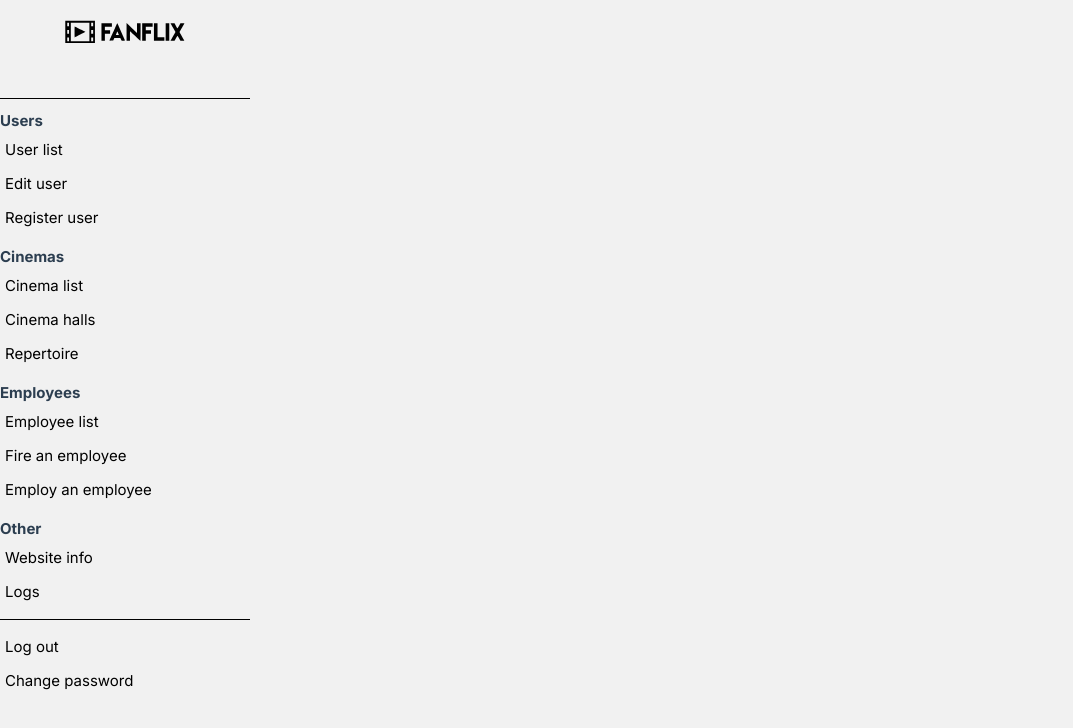
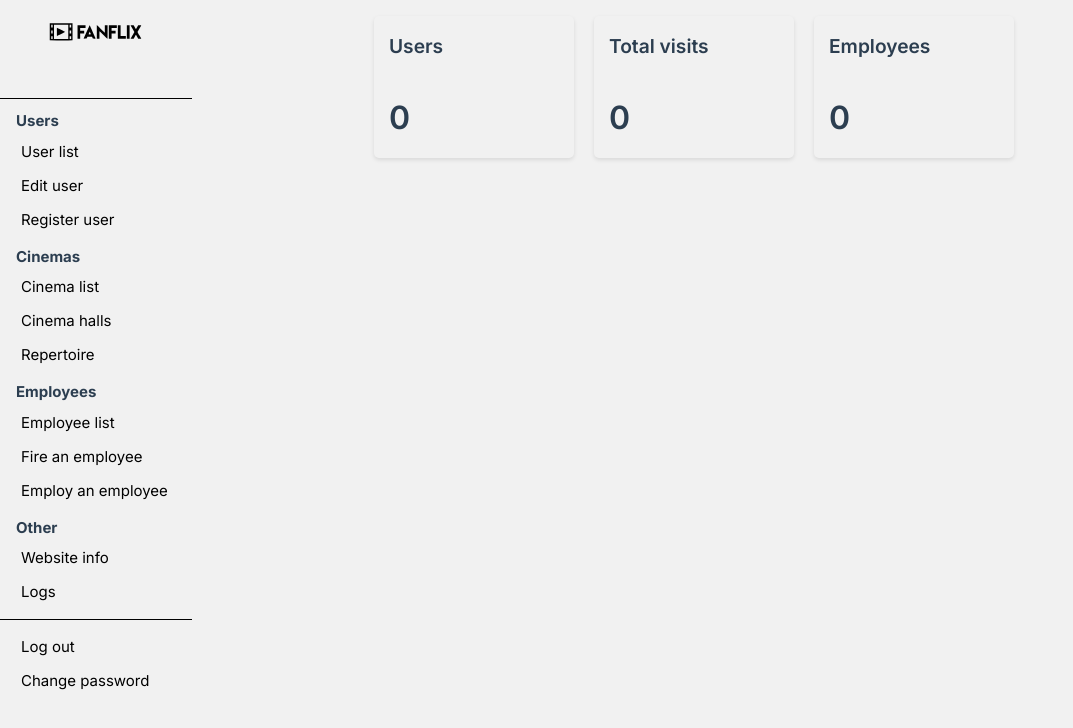
Before and after one commit to OlexTix/FanFlix, a Vue app: page /admin-panel in a window 1280 px wide. Shown: the top 728 px of the page, without its empty margins (0-1073 px from the left). Built offline with nearby package versions, Linux system fonts and the light colour scheme.

Commit message:
WIP- added new elements to AdminPanelView, small adjustments to Login and Navbar. New DashBoardChart component for AdminPanel

```diff
--- a/src/components/AdminPanelSideMenu.vue
+++ b/src/components/AdminPanelSideMenu.vue
@@ -39,7 +39,8 @@
 
 <style>
 .sidemenu {
-    width: 250px;
+  width: 15%;
+  float: left;
 }
 
 .logo {
@@ -56,15 +57,17 @@
 }
 
 .options {
-    margin-bottom: 10px;
+  margin-bottom: 1vh;
+  margin-left: 2vh;
 }
 
 .category {
-    margin-bottom: 10px;
+  margin-bottom: 1vh;
 }
 
 .title {
   font-weight: bold;
+  margin-bottom: 0.2vh;
 }
 
 .option {
@@ -83,3 +86,8 @@
   -webkit-filter: var(--color-logo);
 }
 </style>
+
+<script>
+import Dropdown from 'primevue/dropdown';
+
+</script>
--- /dev/null
+++ b/src/components/DashboardChart.vue
@@ -0,0 +1,121 @@
+<template>
+  <div class="dashboard">
+    <div class="dashboard-tiles">
+      <div class="dashboard-tile">
+        <div class="dashboard-tile-header">
+          <h3 class="dashboard-tile-title">Users</h3>
+        </div>
+        <div class="dashboard-tile-body">
+          <p class="dashboard-tile-info">{{ userCount }}</p>
+        </div>
+      </div>
+      <div class="dashboard-tile">
+        <div class="dashboard-tile-header">
+          <h3 class="dashboard-tile-title">Total visits</h3>
+        </div>
+        <div class="dashboard-tile-body">
+          <p class="dashboard-tile-info">{{ totalVisits }}</p>
+        </div>
+      </div>
+      <div class="dashboard-tile">
+        <div class="dashboard-tile-header">
+          <h3 class="dashboard-tile-title">Employees</h3>
+        </div>
+        <div class="dashboard-tile-body">
+          <p class="dashboard-tile-info">{{ employeeCount }}</p>
+        </div>
+      </div>
+    </div>
+    <div class="dashboard-charts">
+      <div class="dashboard-chart">
+        <!-- Placeholder for line chart 1 -->
+      </div>
+      <div class="dashboard-chart">
+        <!-- Placeholder for line chart 2 -->
+      </div>
+      <div class="dashboard-chart">
+        <!-- Placeholder for line chart 3 -->
+      </div>
+    </div>
+  </div>
+</template>
+
+<script>
+export default {
+  data() {
+    return {
+      userCount: 0,
+      totalVisits: 0,
+      employeeCount: 0
+    };
+  },
+  mounted() {
+    // Call API to get data for userCount, totalVisits, and employeeCount
+    // Set data properties with API response
+  }
+};
+</script>
+
+<style scoped>
+.dashboard {
+  display: flex;
+  flex-direction: column;
+  align-items: center;
+  margin-top: 2vh;
+  justify-content: flex-start;
+  width: 80%;
+  float: left;
+}
+
+.dashboard-tiles {
+  display: flex;
+  flex-wrap: wrap;
+  justify-content: center;
+}
+
+.dashboard-tile {
+  background-color: var(--color-logo);
+  box-shadow: 0px 2px 4px rgba(0, 0, 0, 0.1);
+  border-radius: 5px;
+  margin-right: 20px;
+  margin-bottom: 20px;
+  min-width: 200px;
+}
+
+.dashboard-tile-header {
+  background-color: var(--color-logo);
+  padding: 15px;
+  border-radius: 5px 5px 0 0;
+}
+
+.dashboard-tile-title {
+  margin: 0;
+  font-size: 1.2rem;
+  font-weight: 600;
+}
+
+.dashboard-tile-body {
+  padding: 15px;
+}
+
+
+
+.dashboard-tile-info {
+  margin: 0;
+  font-size: 2rem;
+  font-weight: 600;
+}
+
+.dashboard-charts {
+  display: flex;
+  justify-content: space-between;
+  width: 100%;
+}
+
+.dashboard-chart {
+  background-color: #fff;
+  box-shadow: 0px 2px 4px rgba(0, 0, 0, 0.1);
+  border-radius: 5px;
+  min-width: calc(33.33% - 10px);
+}
+</style>
--- a/src/components/Login.vue
+++ b/src/components/Login.vue
@@ -2,7 +2,6 @@
     <div class="flex justify-content-center" id="login" style="max-width: 300px">
         <h1>Log In</h1>
         <div class="card">
-
             <div class="field">
                 <div class="p-input-icon-right">
                     <i class="pi pi-envelope" />
@@ -52,8 +51,6 @@
     background: rgb(0, 222, 115);
     background: linear-gradient(180deg, rgba(0, 222, 115, 1) 0%, rgba(0, 171, 89, 1) 63%, rgba(0, 129, 67, 1) 100%);
     margin-bottom: 5vh;
-
-
 }
 
 
--- a/src/components/Navbar.vue
+++ b/src/components/Navbar.vue
@@ -19,6 +19,7 @@
           <RouterLink to="/login">Offers</RouterLink>
           <div style="margin-left: auto;">
             <RouterLink to="#" id="cinemainfo">
+              <fa-icon icon="fa-map-marker-alt" style="margin-right: 10px;"></fa-icon>
               <p style="font-weight: 800; font-size: 0.8rem;">Złotno - Kino Tomi</p>
             </RouterLink>
           </div>
--- a/src/main.js
+++ b/src/main.js
@@ -1,7 +1,7 @@
 import { createApp } from 'vue'
 import { library } from '@fortawesome/fontawesome-svg-core'
 import { FontAwesomeIcon } from '@fortawesome/vue-fontawesome'
-import { faFireFlameCurved, faFilm, faComments, faHandHoldingHeart } from '@fortawesome/free-solid-svg-icons'
+import { faFireFlameCurved, faFilm, faComments, faHandHoldingHeart, faLocationDot } from '@fortawesome/free-solid-svg-icons'
 import App from './App.vue'
 import router from './router'
 import PrimeVue from 'primevue/config'
@@ -14,7 +14,7 @@ import 'primevue/resources/primevue.min.css'
 import 'primeicons/primeicons.css'
 import './assets/main.css'
 
-library.add(faFireFlameCurved, faFilm, faComments, faHandHoldingHeart)
+library.add(faFireFlameCurved, faFilm, faComments, faHandHoldingHeart, faLocationDot)
 
 axios.defaults.baseURL = 'https://fantasticstudio.online/api';
 
--- a/src/views/AdminPanelView.vue
+++ b/src/views/AdminPanelView.vue
@@ -1,17 +1,27 @@
 <template>
-    <main>
-      <AdminPanelSideMenu/>
-    </main>
+  <AdminPanelSideMenu />
+  <dashboard-chart></dashboard-chart>
 </template>
 
 <script>
-import { defineComponent } from "vue"
 import AdminPanelSideMenu from "../components/AdminPanelSideMenu.vue"
+import DashboardChart from "@/components/DashboardChart.vue";
 
-export default defineComponent({
-  name: 'AdminPanelView',
+export default {
   components: {
-    AdminPanelSideMenu
-}
-})
+    AdminPanelSideMenu,
+    DashboardChart,
+  },
+  data() {
+    return {
+      userCount: 0,
+      totalVisits: 0,
+      employeeCount: 0,
+    };
+  },
+  mounted() {
+    // retrieve data for userCount, totalVisits, and employeeCount
+    // and set them to the corresponding data properties
+  },
+};
 </script>
```
Lines whose indentation alone changed are shown as unchanged.
